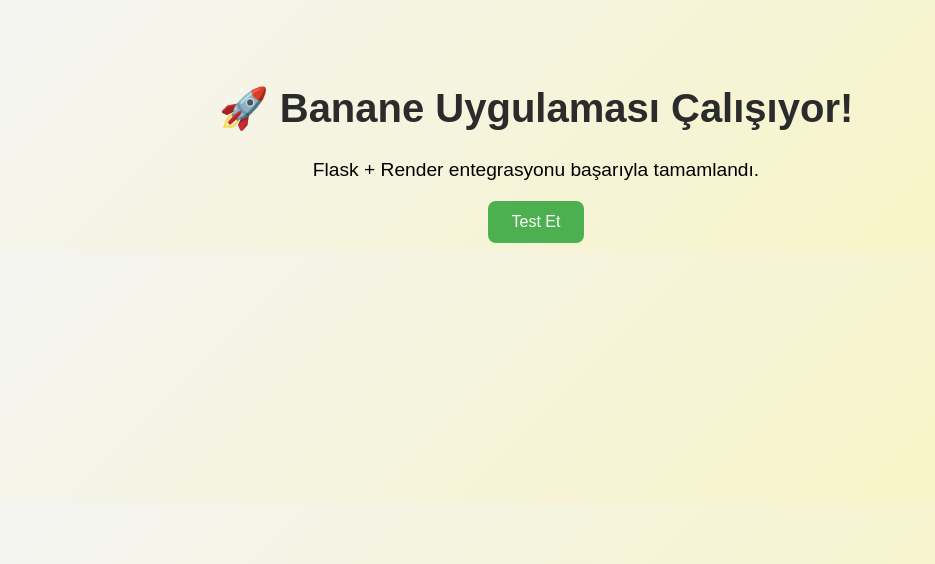
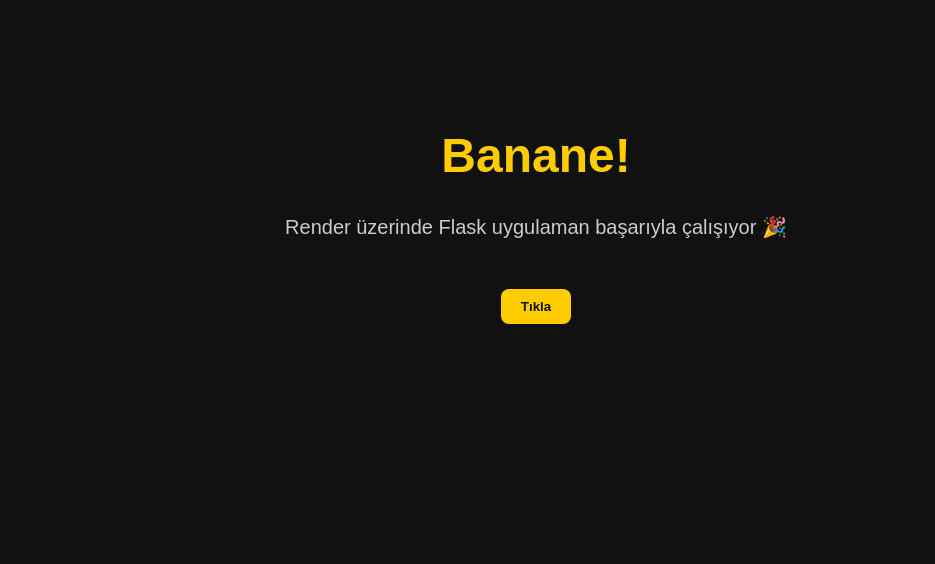
Before and after one commit to xxmeka/banane, a Flask app: page / in a window 1280 px wide. Shown: the top 564 px of the page, without its empty margins (104-1039 px from the left). Run offline with Flask 3, Linux system fonts and the light colour scheme.

Commit message:
Update index.html

```diff
--- a/templates/index.html
+++ b/templates/index.html
@@ -2,39 +2,42 @@
 <html lang="tr">
 <head>
     <meta charset="UTF-8">
-    <title>Banane Web Uygulaması</title>
+    <meta name="viewport" content="width=device-width, initial-scale=1.0">
+    <title>Banane</title>
     <style>
         body {
+            background-color: #111;
+            color: #fff;
             font-family: Arial, sans-serif;
-            background: linear-gradient(135deg, #f3f4f6, #f8f4be);
             text-align: center;
-            padding-top: 50px;
+            margin-top: 10%;
         }
         h1 {
-            color: #2b2b2b;
-            font-size: 2.5em;
+            font-size: 48px;
+            color: #ffcc00;
         }
         p {
-            font-size: 1.2em;
-            margin: 20px;
+            font-size: 20px;
+            color: #ccc;
         }
-        button {
-            background: #4CAF50;
-            color: white;
+        .btn {
+            margin-top: 30px;
+            padding: 10px 20px;
+            background-color: #ffcc00;
             border: none;
-            padding: 12px 24px;
-            font-size: 1em;
             border-radius: 8px;
+            color: #111;
+            font-weight: bold;
             cursor: pointer;
         }
-        button:hover {
-            background: #45a049;
+        .btn:hover {
+            background-color: #ffaa00;
         }
     </style>
 </head>
 <body>
-    <h1>🚀 Banane Uygulaması Çalışıyor!</h1>
-    <p>Flask + Render entegrasyonu başarıyla tamamlandı.</p>
-    <button onclick="alert('Harika! Uygulama aktif 👏')">Test Et</button>
+    <h1>Banane!</h1>
+    <p>Render üzerinde Flask uygulaman başarıyla çalışıyor 🎉</p>
+    <button class="btn" onclick="alert('Tebrikler, sistem çalışıyor!')">Tıkla</button>
 </body>
 </html>
```
